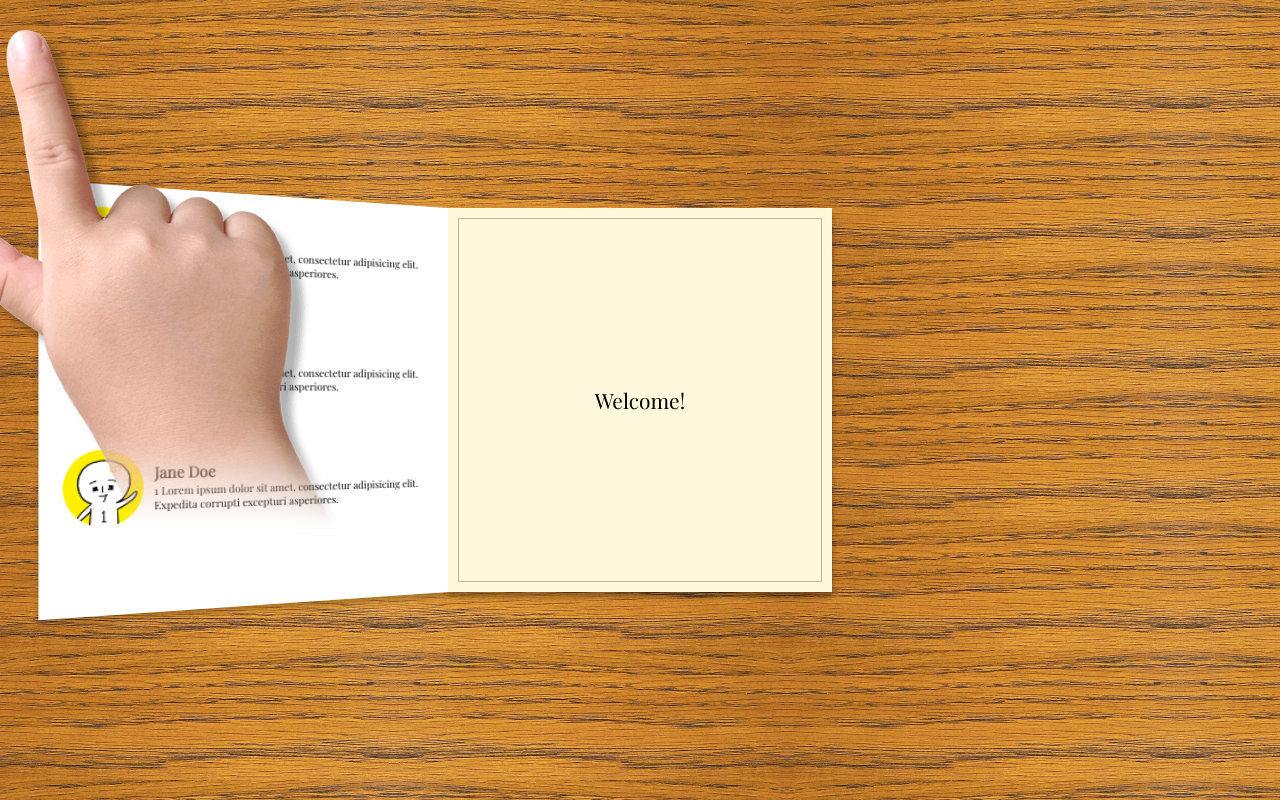
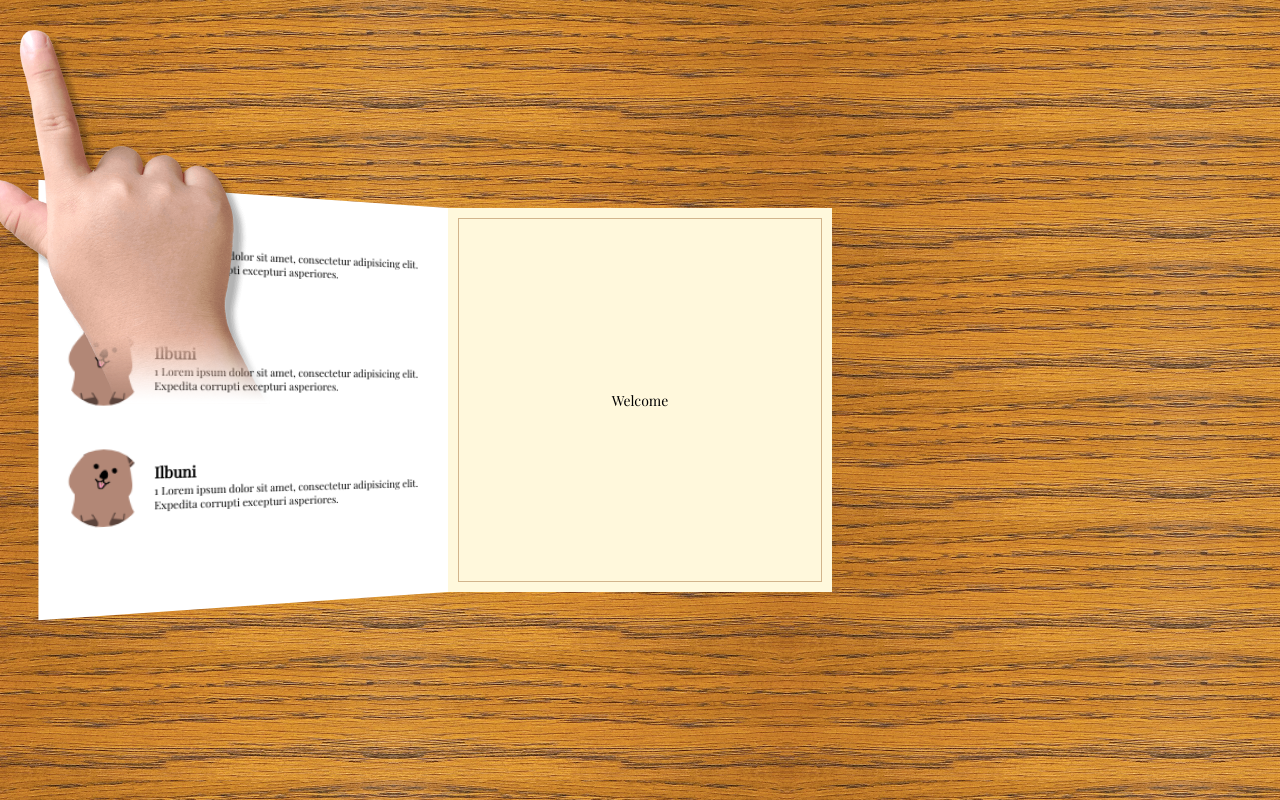
Before and after one commit to congchu/project-interactive-exhibition, a plain HTML site: page index.html in a window 1280 px wide. Both pictures are taken after a click on the element 640 px from the left and 400 px from the top of the page. Drawn offline with nearby package versions, Linux system fonts and the light colour scheme.

Commit message:
Feat: 기능 모두 적용 완료 (완성)

```diff
--- a/css/main.css
+++ b/css/main.css
@@ -2,35 +2,42 @@
     0% {
         transform: translate(-100%, 100%) rotate(-540deg);
     }
+
     100% {
         transform: translate(0, 0) rotate(0);
     }
 }
 
+
 html {
     font-size: 14px;
 }
+
 body {
-	overflow: hidden;
     font-family: 'Playfair Display', serif;
     background: url(../images/tablewood.jpg);
     background-size: auto 130px;
     perspective: 1500px;
+    overflow: hidden;
 }
+
 .hand {
     position: absolute;
+    z-index: 10;
+    width: 300px;
     left: 70%;
     top: 70%;
-	z-index: 10;
-	width: 400px;
 }
+
 .hand img {
+    transition: 1s;
     transform-origin: left top;
-	transition: 1s;
 }
+
 .zoom-in .hand img {
-	transform: scale(2);
+    transform: scale(2)
 }
+
 .leaflet {
     position: absolute;
     left: 0;
@@ -42,97 +49,109 @@ body {
     margin: auto;
     transform-style: preserve-3d;
     transition: 1s;
-	cursor: pointer;
     animation: start-ani 1s forwards;
 }
+
 .page {
     position: absolute;
     left: 0;
     top: 0;
     width: 100%;
     height: 100%;
-	font-size: 3rem;
-	box-shadow: rgba(0, 0, 0, 0.2) 0 5px 5px;
     transform-style: preserve-3d;
     transition: 1s;
 }
+
+
 .page:nth-child(1) {
+    transform-origin: left;
     z-index: 2;
-	transform-origin: left;
 }
+
 .page:nth-child(3) {
     z-index: 1;
     transform-origin: right;
 }
-.page:nth-child(1).page-flipped {
+
+.page:nth-child(1).page-fliped {
     transform: rotateY(-150deg);
 }
-.page:nth-child(3).page-flipped {
+
+.page:nth-child(3).page-fliped {
     transform: rotateY(150deg);
 }
+
 .page-face {
     position: absolute;
     left: 0;
     top: 0;
     width: 100%;
     height: 100%;
-	background: cornsilk;
+    background-color: cornsilk;
     backface-visibility: hidden;
-	transform-style: preserve-3d;
+
 }
+
 .page-face:nth-child(2) {
     transform: rotateY(180deg);
 }
+
+.cover-page {
+    display: flex;
+    justify-content: center;
+    flex-direction: column;
+    align-items: center;
+    text-align: center;
+}
+
+.cover-page::before {
+    content: '';
+    display: block;
+    position: absolute;
+    left: 10px;
+    top: 10px;
+    right: 10px;
+    bottom: 10px;
+    border: 1px solid tan;
+}
+
+/* 안쪽은 하얗게 */
 .page:nth-child(1) .page-face:nth-child(2),
 .page:nth-child(2) .page-face:nth-child(1),
 .page:nth-child(3) .page-face:nth-child(2) {
     background: #fff;
 }
-.cover-page {
-	display: flex;
-	flex-direction: column;
-	justify-content: center;
-	align-items: center;
-	font-size: 1.5rem;
-}
-.cover-page::before {
-	content: '';
-	display: block;
-	position: absolute;
-	left: 10px;
-	right: 10px;
-	top: 10px;
-	bottom: 10px;
-	border: 1px solid tan;
-}
+
+
+
+/* 카드 안쪽 꾸미기 */
 .menu-header-title {
     font-family: 'Courgette', cursive;
 }
+
 .menu-list {
     font-size: 0.7rem;
 }
+
 .menu-item {
     display: flex;
     align-items: center;
     position: relative;
     padding: 2em;
     transition: 0.5s;
+    position: relative;
+    transform: 0.5s;
 }
+
 .zoom-in .menu-item {
     opacity: 0;
 }
+
 .zoom-in .menu-item.current-menu {
     opacity: 1;
 }
-.back-btn {
-	display: none;
-	position: absolute;
-	right: 10px;
-	top: 10px;
-}
-.current-menu .back-btn {
-	display: inline-block;
-}
+
+
 .menu-item-photo {
     width: 20%;
     padding-bottom: 20%;
@@ -142,14 +161,30 @@ body {
     background-position: center center;
     background-size: cover;
 }
+
 .menu-item-info {
     flex: 1;
     margin-left: 1em;
 }
+
 .member-name {
     font-size: 1rem;
     font-weight: bold;
 }
+
+
+.back-btn {
+    display: none;
+    position: absolute;
+    right: 10px;
+    top: 10px;
+}
+
+.current-menu .back-btn {
+    display: inline-block;
+}
+
+
 .close-btn {
     display: none;
     position: absolute;
@@ -160,6 +195,7 @@ body {
     text-shadow: rgba(0, 0, 0, 0.3) 0 1px 0;
     backface-visibility: hidden;
 }
+
 .leaflet-opened .close-btn {
     display: inline-block;
 }
--- a/index.html
+++ b/index.html
@@ -1,69 +1,89 @@
 <!DOCTYPE html>
-<html>
+<html lang="en">
+
 <head>
-		<title>Interactive Dosirak #1</title>
     <meta charset="UTF-8">
-		<meta name="viewport" content="width=device-width, initial-scale=1">
-		<link href="https://fonts.googleapis.com/css?family=Courgette|Playfair+Display&display=swap" rel="stylesheet">
-		<link rel="stylesheet" href="css/reset.css">
-		<link rel="stylesheet" href="css/main.css">
+    <meta http-equiv="X-UA-Compatible" content="IE=edge">
+    <meta name="viewport" content="width=device-width, initial-scale=1.0">
+    <title>3D 리플릿</title>
+    <link rel="preconnect" href="https://fonts.googleapis.com">
+    <link rel="preconnect" href="https://fonts.gstatic.com" crossorigin>
+    <link href="https://fonts.googleapis.com/css2?family=Courgette&family=Playfair+Display&display=swap"
+        rel="stylesheet">
+    <link rel="stylesheet" href="./css/reset.css">
+    <link rel="stylesheet" href="./css/main.css">
 </head>
 
 <body>
     <div class="hand">
-			<img src="images/hand.png" alt="손">
+        <img src="/images/hand.png" alt="손" />
     </div>
     <div class="leaflet">
-			<div class="page" data-page="1">
+        <div class="page" data-page=1>
             <div class="page-face cover-page">
                 <p>Members Card</p>
-					<h1 class="menu-header-title">Studiomeal</h1>
+                <h1 class="menu-header-title">Hello, Jenny</h1>
             </div>
             <div class="page-face">
                 <ul class="menu-list">
                     <li class="menu-item">
-							<figure class="menu-item-photo" style="background-image: url(images/ilbuni.gif)"></figure>
+                        <figure class="menu-item-photo" style="background-image: url(./images/jenny.png);"></figure>
                         <div class="menu-item-info">
                             <p class="member-name">Ilbuni</p>
-								<p class="member-info">1 Lorem ipsum dolor sit amet, consectetur adipisicing elit. Expedita corrupti excepturi asperiores.</p>
+                            <p class="member-info">1 Lorem ipsum dolor sit amet, consectetur adipisicing elit. Expedita
+                                corrupti excepturi asperiores.</p>
                         </div>
                         <button class="back-btn">← Back</button>
                     </li>
                     <li class="menu-item">
-							<figure class="menu-item-photo" style="background-image: url(images/ilbuni.gif)"></figure>
+                        <figure class="menu-item-photo" style="background-image: url(./images/jenny.png);"></figure>
                         <div class="menu-item-info">
-								<p class="member-name">Jane Doe</p>
-								<p class="member-info">1 Lorem ipsum dolor sit amet, consectetur adipisicing elit. Expedita corrupti excepturi asperiores.</p>
+                            <p class="member-name">Ilbuni</p>
+                            <p class="member-info">1 Lorem ipsum dolor sit amet, consectetur adipisicing elit. Expedita
+                                corrupti excepturi asperiores.</p>
                         </div>
                         <button class="back-btn">← Back</button>
                     </li>
                     <li class="menu-item">
-							<figure class="menu-item-photo" style="background-image: url(images/ilbuni.gif)"></figure>
+                        <figure class="menu-item-photo" style="background-image: url(./images/jenny.png);"></figure>
                         <div class="menu-item-info">
-								<p class="member-name">Jane Doe</p>
-								<p class="member-info">1 Lorem ipsum dolor sit amet, consectetur adipisicing elit. Expedita corrupti excepturi asperiores.</p>
+                            <p class="member-name">Ilbuni</p>
+                            <p class="member-info">1 Lorem ipsum dolor sit amet, consectetur adipisicing elit. Expedita
+                                corrupti excepturi asperiores.</p>
                         </div>
                         <button class="back-btn">← Back</button>
                     </li>
                 </ul>
             </div>
         </div>
-			<div class="page" data-page="2">
+        <div class="page" data-page=2>
+
             <div class="page-face">
                 <ul class="menu-list">
                     <li class="menu-item">
-							<figure class="menu-item-photo" style="background-image: url(images/ilbuni.gif)"></figure>
+                        <figure class="menu-item-photo" style="background-image: url(./images/jenny.png);"></figure>
                         <div class="menu-item-info">
                             <p class="member-name">Ilbuni</p>
-								<p class="member-info">1 Lorem ipsum dolor sit amet, consectetur adipisicing elit. Expedita corrupti excepturi asperiores.</p>
+                            <p class="member-info">1 Lorem ipsum dolor sit amet, consectetur adipisicing elit. Expedita
+                                corrupti excepturi asperiores.</p>
                         </div>
                         <button class="back-btn">← Back</button>
                     </li>
                     <li class="menu-item">
-							<figure class="menu-item-photo" style="background-image: url(images/ilbuni.gif)"></figure>
+                        <figure class="menu-item-photo" style="background-image: url(./images/jenny.png);"></figure>
                         <div class="menu-item-info">
-								<p class="member-name">Jane Doe</p>
-								<p class="member-info">1 Lorem ipsum dolor sit amet, consectetur adipisicing elit. Expedita corrupti excepturi asperiores.</p>
+                            <p class="member-name">Ilbuni</p>
+                            <p class="member-info">1 Lorem ipsum dolor sit amet, consectetur adipisicing elit. Expedita
+                                corrupti excepturi asperiores.</p>
+                        </div>
+                        <button class="back-btn">← Back</button>
+                    </li>
+                    <li class="menu-item">
+                        <figure class="menu-item-photo" style="background-image: url(./images/jenny.png);"></figure>
+                        <div class="menu-item-info">
+                            <p class="member-name">Ilbuni</p>
+                            <p class="member-info">1 Lorem ipsum dolor sit amet, consectetur adipisicing elit. Expedita
+                                corrupti excepturi asperiores.</p>
                         </div>
                         <button class="back-btn">← Back</button>
                     </li>
@@ -71,25 +91,38 @@
             </div>
             <div class="page-face">2B</div>
         </div>
-			<div class="page" data-page="3">
+        <div class="page" data-page=3>
+            <div class="page-face">
                 <div class="page-face cover-page">
-					<p class="message">Welcome!</p>
+                    <p>Welcome</p>
+                </div>
             </div>
             <div class="page-face">
                 <ul class="menu-list">
                     <li class="menu-item">
-							<figure class="menu-item-photo" style="background-image: url(images/ilbuni.gif)"></figure>
+                        <figure class="menu-item-photo" style="background-image: url(./images/jenny.png);"></figure>
                         <div class="menu-item-info">
                             <p class="member-name">Ilbuni</p>
-								<p class="member-info">1 Lorem ipsum dolor sit amet, consectetur adipisicing elit. Expedita corrupti excepturi asperiores.</p>
+                            <p class="member-info">1 Lorem ipsum dolor sit amet, consectetur adipisicing elit. Expedita
+                                corrupti excepturi asperiores.</p>
                         </div>
                         <button class="back-btn">← Back</button>
                     </li>
                     <li class="menu-item">
-							<figure class="menu-item-photo" style="background-image: url(images/ilbuni.gif)"></figure>
+                        <figure class="menu-item-photo" style="background-image: url(./images/jenny.png);"></figure>
                         <div class="menu-item-info">
-								<p class="member-name">Jane Doe</p>
-								<p class="member-info">1 Lorem ipsum dolor sit amet, consectetur adipisicing elit. Expedita corrupti excepturi asperiores.</p>
+                            <p class="member-name">Ilbuni</p>
+                            <p class="member-info">1 Lorem ipsum dolor sit amet, consectetur adipisicing elit. Expedita
+                                corrupti excepturi asperiores.</p>
+                        </div>
+                        <button class="back-btn">← Back</button>
+                    </li>
+                    <li class="menu-item">
+                        <figure class="menu-item-photo" style="background-image: url(./images/jenny.png);"></figure>
+                        <div class="menu-item-info">
+                            <p class="member-name">Ilbuni</p>
+                            <p class="member-info">1 Lorem ipsum dolor sit amet, consectetur adipisicing elit. Expedita
+                                corrupti excepturi asperiores.</p>
                         </div>
                         <button class="back-btn">← Back</button>
                     </li>
@@ -98,7 +131,8 @@
             </div>
         </div>
     </div>
+    <script src="js/main.js"></script>
 
-		<script src="js/main.js"></script>
 </body>
+
 </html>
--- a/js/main.js
+++ b/js/main.js
@@ -1,44 +1,51 @@
-(() => {
-	const hand = document.querySelector('.hand');
-	const leaflet = document.querySelector('.leaflet');
-	const pageElems = document.querySelectorAll('.page');
+(()=>{
+    const hand = document.querySelector(".hand")
+    const leaflet = document.querySelector(".leaflet");
+    const pageElems = document.querySelectorAll(".page");
     let pageCount = 0;
-	let currentMenu;
-
-	const handPos = {x: 0, y: 0};
-	const targetPos = {x: 0, y: 0};
+    let currentMenu = null;
+    let handPos = {x:0, y:0};
+    let targetPos = {x:0, y:0};
     let distX;
     let distY;
 
-	function getTarget(elem, className) {
-		while (!elem.classList.contains(className)) {
-			elem = elem.parentNode;
+    const render = ()=>{
+        distX = targetPos.x - handPos.x;
+        distY = targetPos.y - handPos.y;
+        handPos.x = handPos.x + distX*0.1;
+        handPos.y = handPos.y + distY*0.1;
+        hand.style.transform = `translate(${handPos.x-30}px, ${handPos.y+30}px)`
+        requestAnimationFrame(render);
+    }
+    render();
 
-			if (elem.nodeName == 'BODY') {
-				elem = null;
+    const getTarget = (el, className)=>{
+        while (!el.classList.contains(className)){
+            el = el.parentNode;
+            if(el.nodeName =="BODY"){
+                el = null;
                 return;
             }
         }
-
-		return elem;
+        return el;
+    }
+    const closeLeaflet = ()=>{
+        document.body.classList.remove("leaflet-opened");
+        pageElems[2].classList.remove("page-fliped");
+        setTimeout(()=>{
+            pageElems[0].classList.remove("page-fliped");
+        },500)
+        pageCount = 0;
+        zoomOut();
     }
 
-	function closeLeaflet() {
-		pageCount = 0;
-		document.body.classList.remove('leaflet-opened');
-		pageElems[2].classList.remove('page-flipped');
-		setTimeout(() => {
-			pageElems[0].classList.remove('page-flipped');
-		}, 500);
-	}
-
-	function zoomIn(elem) {
+    const zoomIn = (elem)=>{
 		const rect = elem.getBoundingClientRect();
 		const dx = window.innerWidth/2 - (rect.x + rect.width/2);
 		const dy = window.innerHeight/2 - (rect.y + rect.height/2);
         let angle;
-
-		switch (elem.parentNode.parentNode.parentNode.dataset.page*1) {
+        const pagenum = Number(elem.parentNode.parentNode.parentNode.dataset.page);
+        switch(pagenum){
             case 1:
                 angle = -30;
                 break;
@@ -49,71 +56,56 @@
                 angle = 30;
                 break;
         }
-
-		document.body.classList.add('zoom-in');
-		leaflet.style.transform = `translate3d(${dx}px, ${dy}px, 50vw) rotateY(${angle}deg)`;
+        document.body.classList.add("zoom-in");
+        leaflet.style.transform = `translate3d(${dx}px, ${dy}px, 50vw) rotateY(${angle}deg)`
         currentMenu = elem;
-		currentMenu.classList.add('current-menu');
+        currentMenu.classList.add("current-menu");
     }
 
-	function zoomOut() {
-		leaflet.style.transform = 'translate3d(0, 0, 0)';
-		if (currentMenu) {
-			document.body.classList.remove('zoom-in');
-			currentMenu.classList.remove('current-menu');
+    const zoomOut = ()=>{
+        leaflet.style.transform = `translate3D(0,0,0)`
+        if(currentMenu){
+            currentMenu.classList.remove("current-menu");
             currentMenu = null;
+            document.body.classList.remove("zoom-in");
         }
     }
 
-	function render() {
-		distX = targetPos.x - handPos.x;
-		distY = targetPos.y - handPos.y;
-		handPos.x = handPos.x + distX*0.1;
-		handPos.y = handPos.y + distY*0.1;
-		hand.style.transform = `translate(${handPos.x-60}px, ${handPos.y+30}px)`;
-		requestAnimationFrame(render);
-	}
-
-	render();
-
-	leaflet.addEventListener('click', e => {
-		let pageElem = getTarget(e.target, 'page');
-
-		if (pageElem) {
-			pageElem.classList.add('page-flipped');
+    leaflet.addEventListener("click", e=>{
+        // 페이지 클릭 시, 페이지 open
+        let  pageEl = getTarget(e.target, "page");
+        if(pageEl){
+            pageEl.classList.add("page-fliped")
             pageCount++;
-
-			if (pageCount == 2) {
-				document.body.classList.add('leaflet-opened');
+            if(pageCount==2){
+                document.body.classList.add("leaflet-opened")
             }
         }
 
-		let closeBtnElem = getTarget(e.target, 'close-btn');
-		if (closeBtnElem) {
+        // 리플릿 접기
+        let  closeBtnEl = getTarget(e.target, "close-btn");
+        if(closeBtnEl){
             closeLeaflet();
+        }
+
+        let menuItemElem = getTarget(e.target, "menu-item");
+        if(menuItemElem){
+            zoomIn(menuItemElem);
+        }
+
+        let BackBtn = getTarget(e.target, "back-btn");
+        if(BackBtn){
             zoomOut();
         }
+    })
 
-		let menuItemElem = getTarget(e.target, 'menu-item');
-		if (menuItemElem) {
-			// 추가 코드: 줌인된 상태에서는 동작하지 않도록 zoom-in 클래스를 체크
-			if (!document.body.classList.contains('zoom-in')) {
-				zoomIn(menuItemElem);
-			}
-		}
+    leaflet.addEventListener("animationend",()=>{
+        leaflet.style.animation = 'none';
+    })
 
-		let backBtn = getTarget(e.target, 'back-btn');
-		if (backBtn) {
-			zoomOut();
-		}
-	});
+    window.addEventListener("mousemove",e=>{
+        targetPos.x = e.clientX - window.innerWidth*0.7;
+        targetPos.y = e.clientY- window.innerHeight*0.7;
+    })
 
-	leaflet.addEventListener('animationend', () => {
-		leaflet.style.animation = 'none';
-	});
-
-	window.addEventListener('mousemove', e => {
-		targetPos.x = e.clientX - window.innerWidth*0.7;
-		targetPos.y = e.clientY - window.innerHeight*0.7;
-	});
 })();
```
Also changed, not shown: images/jenny.png (added). Lines whose indentation alone changed are shown as unchanged.
